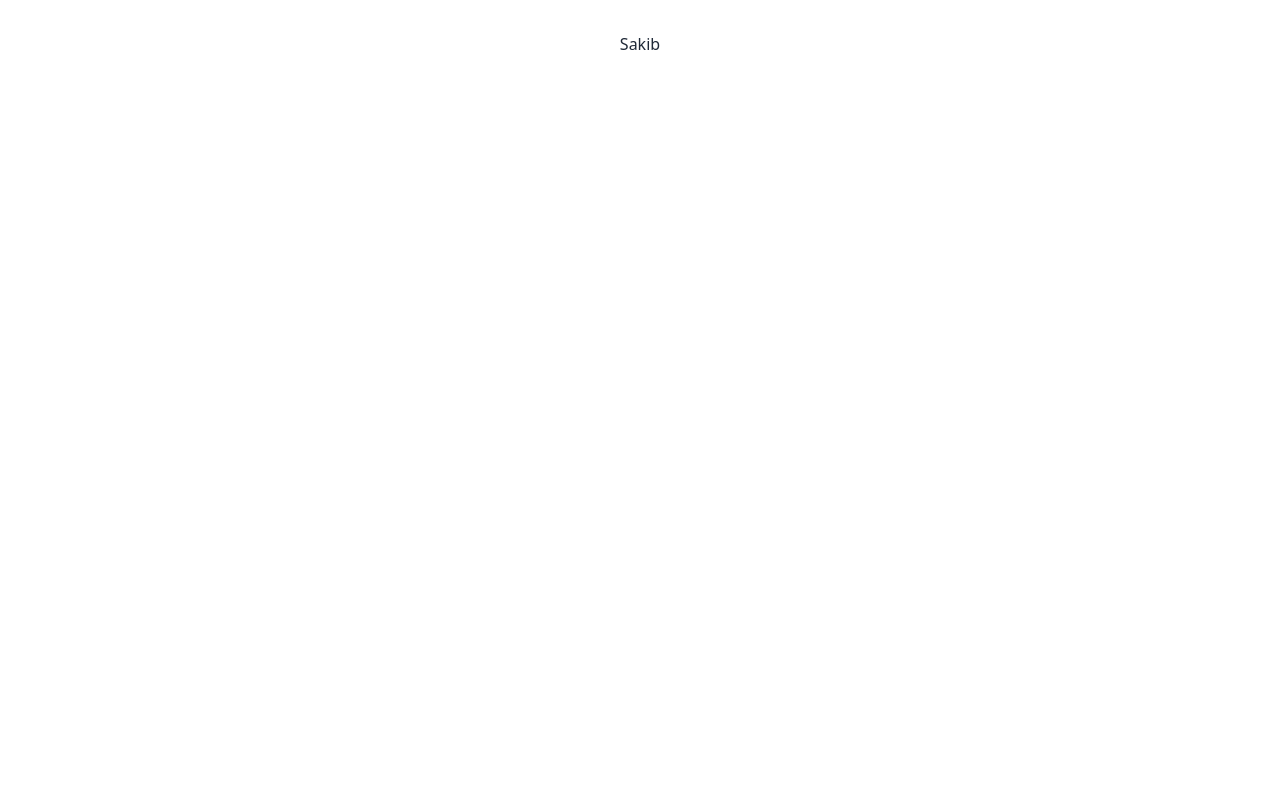
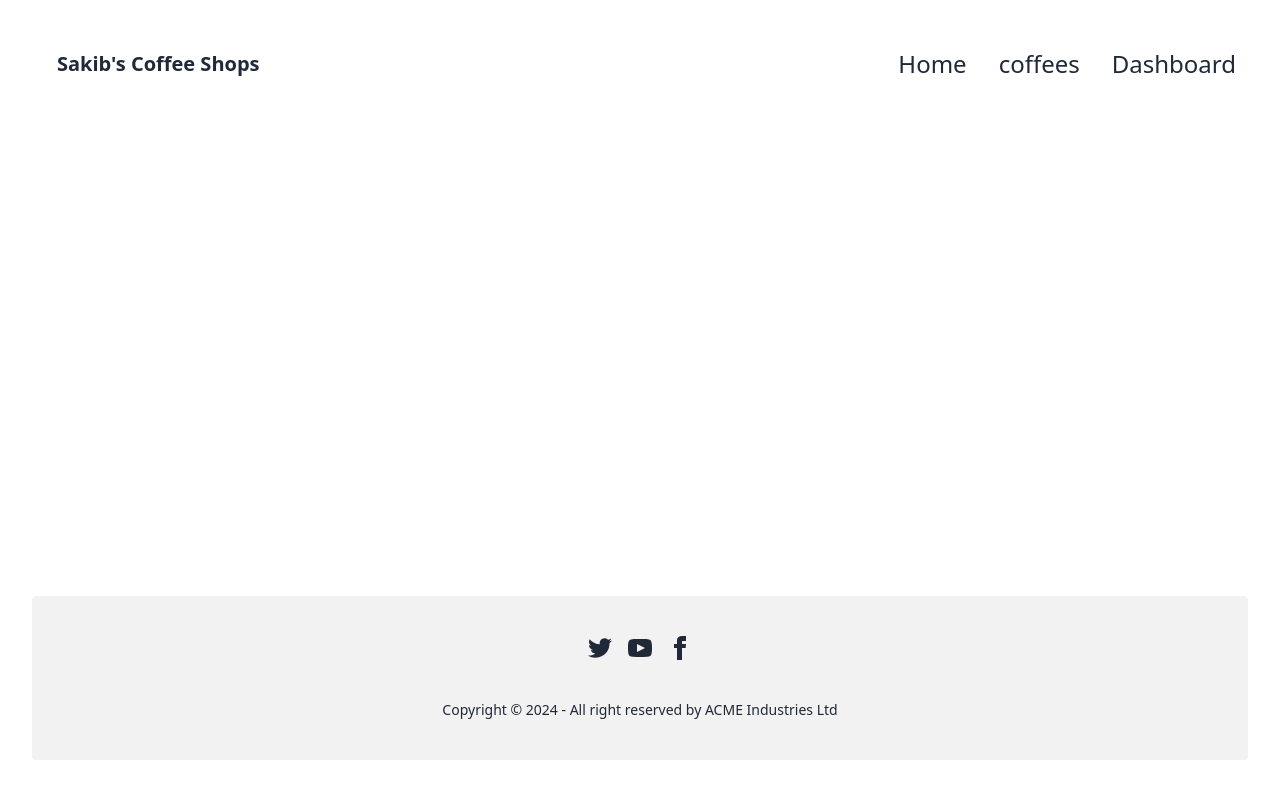
Before and after one commit to engrsakib/coffee-shop-react-projects, a React (Vite) app: page / in a window 1280 px wide. Built offline with nearby package versions, Linux system fonts and the light colour scheme.

Commit message:
Routes added

```diff
--- /dev/null
+++ b/src/components/Footer/Footer.jsx
@@ -0,0 +1,55 @@
+import React from 'react';
+
+const Footer = () => {
+    return (
+      <div>
+        <footer className="footer footer-center bg-base-200 text-base-content rounded p-10">
+          <nav>
+            <div className="grid grid-flow-col gap-4">
+              <a>
+                <svg
+                  xmlns="http://www.w3.org/2000/svg"
+                  width="24"
+                  height="24"
+                  viewBox="0 0 24 24"
+                  className="fill-current"
+                >
+                  <path d="M24 4.557c-.883.392-1.832.656-2.828.775 1.017-.609 1.798-1.574 2.165-2.724-.951.564-2.005.974-3.127 1.195-.897-.957-2.178-1.555-3.594-1.555-3.179 0-5.515 2.966-4.797 6.045-4.091-.205-7.719-2.165-10.148-5.144-1.29 2.213-.669 5.108 1.523 6.574-.806-.026-1.566-.247-2.229-.616-.054 2.281 1.581 4.415 3.949 4.89-.693.188-1.452.232-2.224.084.626 1.956 2.444 3.379 4.6 3.419-2.07 1.623-4.678 2.348-7.29 2.04 2.179 1.397 4.768 2.212 7.548 2.212 9.142 0 14.307-7.721 13.995-14.646.962-.695 1.797-1.562 2.457-2.549z"></path>
+                </svg>
+              </a>
+              <a>
+                <svg
+                  xmlns="http://www.w3.org/2000/svg"
+                  width="24"
+                  height="24"
+                  viewBox="0 0 24 24"
+                  className="fill-current"
+                >
+                  <path d="M19.615 3.184c-3.604-.246-11.631-.245-15.23 0-3.897.266-4.356 2.62-4.385 8.816.029 6.185.484 8.549 4.385 8.816 3.6.245 11.626.246 15.23 0 3.897-.266 4.356-2.62 4.385-8.816-.029-6.185-.484-8.549-4.385-8.816zm-10.615 12.816v-8l8 3.993-8 4.007z"></path>
+                </svg>
+              </a>
+              <a>
+                <svg
+                  xmlns="http://www.w3.org/2000/svg"
+                  width="24"
+                  height="24"
+                  viewBox="0 0 24 24"
+                  className="fill-current"
+                >
+                  <path d="M9 8h-3v4h3v12h5v-12h3.642l.358-4h-4v-1.667c0-.955.192-1.333 1.115-1.333h2.885v-5h-3.808c-3.596 0-5.192 1.583-5.192 4.615v3.385z"></path>
+                </svg>
+              </a>
+            </div>
+          </nav>
+          <aside>
+            <p>
+              Copyright © {new Date().getFullYear()} - All right reserved by
+              ACME Industries Ltd
+            </p>
+          </aside>
+        </footer>
+      </div>
+    );
+};
+
+export default Footer;
--- /dev/null
+++ b/src/components/Navbar/NavBar.jsx
@@ -0,0 +1,30 @@
+import React from 'react';
+import { Link } from 'react-router-dom';
+
+const NavBar = () => {
+    return (
+      <div>
+        <div className="navbar bg-base-100">
+          <div className="navbar-start">
+            <a className="btn btn-ghost text-xl">Sakib's Coffee Shops</a>
+          </div>
+          <div className="navbar-end hidden lg:flex">
+            <ul className="menu menu-horizontal px-1 gap-8 text-2xl">
+              <Link to="/">
+                Home
+              </Link>
+              <Link to="/coffees">
+                coffees
+              </Link>
+              <Link to="/dashboard">
+                Dashboard
+              </Link>
+
+            </ul>
+          </div>
+        </div>
+      </div>
+    );
+};
+
+export default NavBar;
--- /dev/null
+++ b/src/components/layouts/MainLayouts.jsx
@@ -0,0 +1,22 @@
+import React from 'react';
+import NavBar from '../Navbar/NavBar';
+import Footer from '../Footer/Footer';
+import { Outlet } from 'react-router-dom';
+
+const MainLayouts = () => {
+    return (
+        <div>
+            {/* navBar */}
+            <NavBar></NavBar>
+            {/* daynamic section */}
+            <section className='min-h-[calc(100vh-300px)]'>
+            <Outlet></Outlet>
+            </section>
+            {/* daynamic end */}
+            {/* footer */}
+            <Footer></Footer>
+        </div>
+    );
+};
+
+export default MainLayouts;
--- /dev/null
+++ b/src/components/pages/CoffeDeatiels.jsx
@@ -0,0 +1,11 @@
+import React from 'react';
+
+const CoffeDeatiels = () => {
+    return (
+        <div>
+            <h1>Coffes dea</h1>
+        </div>
+    );
+};
+
+export default CoffeDeatiels;
--- /dev/null
+++ b/src/components/pages/Coffees.jsx
@@ -0,0 +1,11 @@
+import React from 'react';
+
+const Coffees = () => {
+    return (
+        <div>
+            <h1>Coffees</h1>
+        </div>
+    );
+};
+
+export default Coffees;
--- /dev/null
+++ b/src/components/pages/Home.jsx
@@ -0,0 +1,11 @@
+import React from 'react';
+
+const Home = () => {
+    return (
+        <div>
+            <h1>Home</h1>
+        </div>
+    );
+};
+
+export default Home;
--- /dev/null
+++ b/src/components/pages/dashboard.jsx
@@ -0,0 +1,11 @@
+import React from 'react';
+
+const dashboard = () => {
+    return (
+        <div>
+            <h1>Dashboard</h1>
+        </div>
+    );
+};
+
+export default dashboard;
--- a/src/components/routes/Routes.jsx
+++ b/src/components/routes/Routes.jsx
@@ -1,10 +1,11 @@
 import { createBrowserRouter } from "react-router-dom";
 import App from "../../App";
+import MainLayouts from "../layouts/MainLayouts";
 
 const routs = createBrowserRouter([
   {
     path: "/",
-    element: <App></App>,
+    element: <MainLayouts></MainLayouts>,
   },
 ]);
 export default routs;
```
